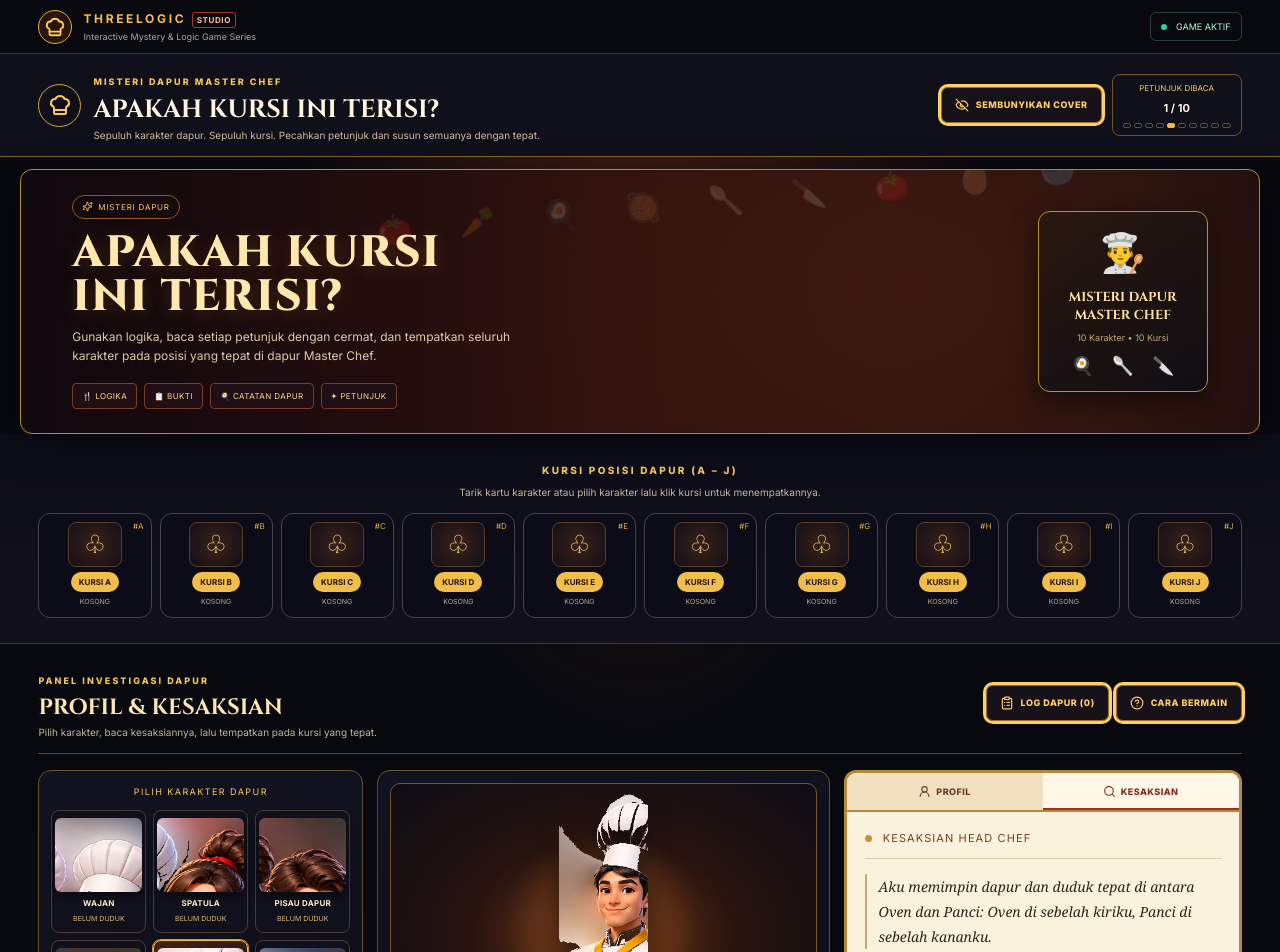
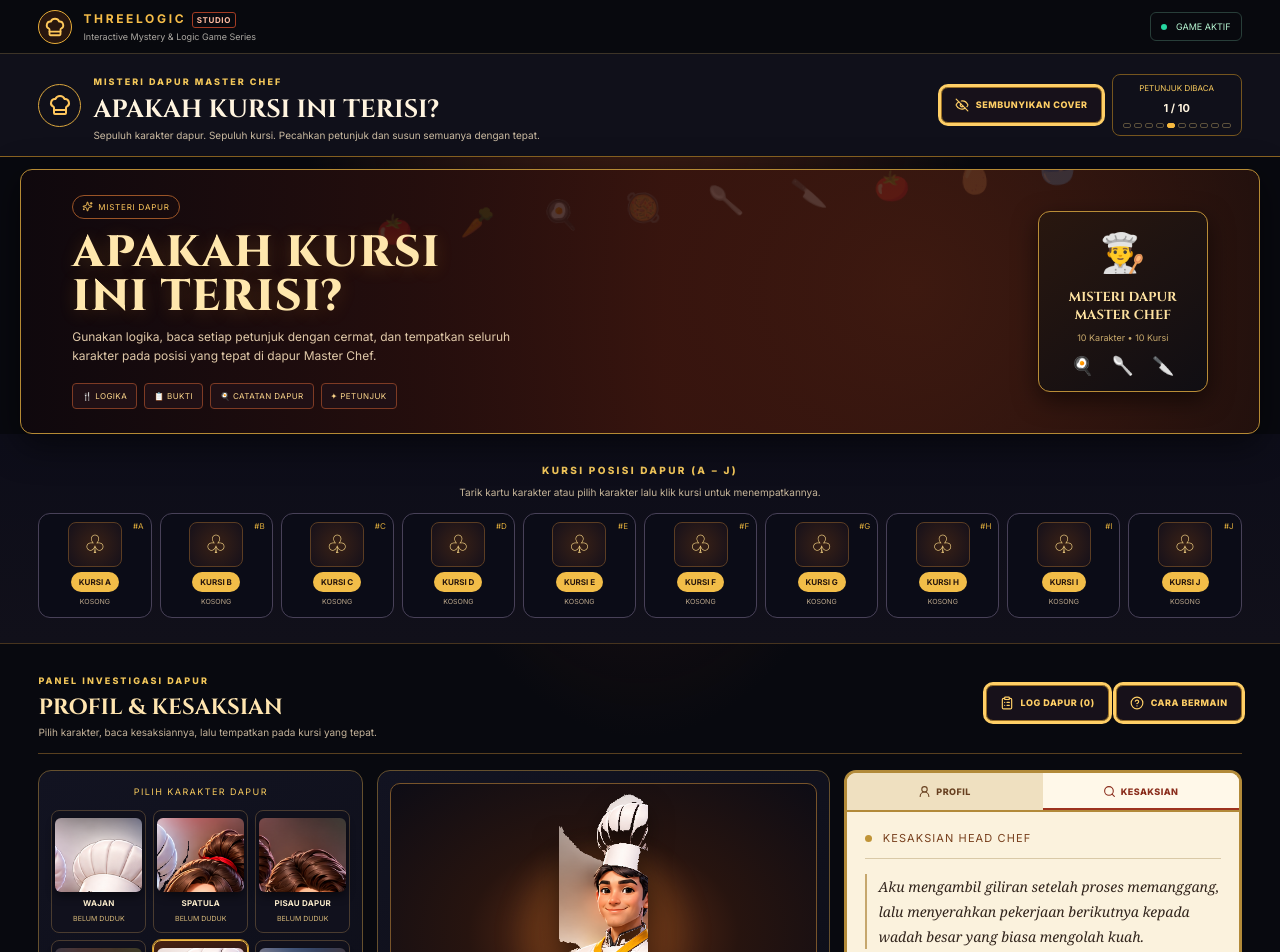
Before and after one commit to elaraderma-design/threelogic-masterchef, a React (Vite) app: page / in a window 1280 px wide. Shown: the top 952 px of the page. Built offline with nearby package versions, Linux system fonts and the light colour scheme.

Commit message:
Update App.tsx

```diff
--- a/App.tsx
+++ b/App.tsx
@@ -3,16 +3,16 @@ import { ChefHat, Eye, EyeOff, RotateCcw, CheckCircle2, XCircle, HelpCircle, Cli
 
 type Character = { id:string; name:string; role:string; emoji:string; image:string; chibiImage:string; bio:string; statement:string; profile:string; seat:string; color:string };
 const characters: Character[] = [
- {id:'wajan',name:'WAJAN',role:'Peralatan Penggorengan',emoji:'🍳',image:'/assets/characters/masterchef-wajan.png',chibiImage:'/assets/characters/masterchef-wajan-chibi.png',bio:'Wajan andalan untuk menumis dan menggoreng.',statement:'Aku selalu menjadi yang pertama dipanaskan. Di meja ini, tak ada satu pun karakter yang duduk di sebelah kiriku.',profile:'Wajan selalu siap menerima bahan pertama dan memulai proses memasak.',seat:'A',color:'#f97316'},
- {id:'spatula',name:'SPATULA',role:'Alat Membalik',emoji:'🥄',image:'/assets/characters/masterchef-spatula.png',chibiImage:'/assets/characters/masterchef-spatula-chibi.png',bio:'Membantu membalik dan mengaduk bahan dengan rapi.',statement:'Aku bekerja berdampingan dengan Wajan. Jika Wajan bergeser satu kursi ke kanan, aku harus ikut bergeser agar tetap tepat di sisinya.',profile:'Spatula selalu bekerja bersama Wajan dan berada tepat di sebelah kanannya.',seat:'B',color:'#fbbf24'},
- {id:'pisau',name:'PISAU DAPUR',role:'Persiapan Bahan',emoji:'🔪',image:'/assets/characters/masterchef-pisau.png',chibiImage:'/assets/characters/masterchef-pisau-chibi.png',bio:'Membantu memotong bahan dengan presisi.',statement:'Aku duduk di sisi kanan Spatula, sementara Oven berada lebih jauh di sebelah kananku. Tidak ada karakter lain di antara aku dan Spatula.',profile:'Semua bahan harus dipotong rapi sebelum masuk ke proses memasak.',seat:'C',color:'#94a3b8'},
- {id:'oven',name:'OVEN',role:'Pemanggang',emoji:'♨️',image:'/assets/characters/masterchef-grill-chef.png',chibiImage:'/assets/characters/masterchef-grill-chef-chibi.png',bio:'Menjaga suhu stabil untuk memanggang hidangan.',statement:'Aku harus tepat di sebelah kiri Head Chef. Kami selalu berdampingan, dan Head Chef berada di sisi kananku.',profile:'Oven mengandalkan suhu dan waktu yang tepat untuk menghasilkan hidangan matang sempurna.',seat:'D',color:'#fb7185'},
- {id:'headchef',name:'HEAD CHEF',role:'Kapten Dapur',emoji:'👨‍🍳',image:'/assets/characters/masterchef-head-chef.png',chibiImage:'/assets/characters/masterchef-head-chef-chibi.png',bio:'Pemimpin dapur yang mengawasi seluruh tim.',statement:'Aku memimpin dapur dan duduk tepat di antara Oven dan Panci: Oven di sebelah kiriku, Panci di sebelah kananku.',profile:'Head Chef mengatur ritme kerja dan memastikan semua anggota bekerja sama.',seat:'E',color:'#facc15'},
- {id:'panci',name:'PANCI',role:'Peralatan Rebus',emoji:'🍲',image:'/assets/characters/masterchef-panci.png',chibiImage:'/assets/characters/masterchef-panci-chibi.png',bio:'Andalan untuk sup, kaldu, dan hidangan berkuah.',statement:'Aku berada tepat setelah Head Chef jika dibaca dari kiri ke kanan. Mixer berada tepat setelah aku.',profile:'Panci menjaga kuah tetap hangat dan rasa tetap seimbang.',seat:'F',color:'#38bdf8'},
- {id:'mixer',name:'MIXER',role:'Pencampur Adonan',emoji:'🥣',image:'/assets/characters/masterchef-mixer.png',chibiImage:'/assets/characters/masterchef-mixer-chibi.png',bio:'Mencampur bahan untuk adonan dan dessert.',statement:'Aku duduk di antara Panci dan Tomat. Panci adalah tetangga di sebelah kiriku, sedangkan Tomat tetangga di sebelah kananku.',profile:'Mixer membuat adonan tercampur rata sebelum dipanggang atau diolah.',seat:'G',color:'#f472b6'},
- {id:'tomat',name:'TOMAT',role:'Bahan Segar',emoji:'🍅',image:'/assets/characters/masterchef-tomat.png',chibiImage:'/assets/characters/masterchef-tomat-chibi.png',bio:'Bahan segar untuk saus, salad, dan berbagai hidangan.',statement:'Aku tidak duduk di dekat Head Chef. Mixer berada tepat di sebelah kiriku, dan Telur berada lebih jauh di sebelah kananku.',profile:'Tomat memberi warna cerah dan rasa segar pada banyak hidangan.',seat:'H',color:'#ef4444'},
- {id:'telur',name:'TELUR',role:'Bahan Serbaguna',emoji:'🥚',image:'/assets/characters/masterchef-pastry-chef.png',chibiImage:'/assets/characters/masterchef-pastry-chef-chibi.png',bio:'Bahan serbaguna untuk sarapan, kue, dan saus.',statement:'Aku duduk tepat di sebelah kiri Juri Dapur. Juri berada di ujung meja yang berlawanan dari Wajan.',profile:'Telur dapat menjadi bahan utama maupun pelengkap hidangan.',seat:'I',color:'#e5e7eb'},
- {id:'juri',name:'JURI DAPUR',role:'Penilai Hidangan',emoji:'👩‍🍳',image:'/assets/characters/masterchef-juri.png',chibiImage:'/assets/characters/masterchef-juri-chibi.png',bio:'Menilai rasa, kreativitas, kebersihan, dan presentasi.',statement:'Aku bertugas mengawasi semua orang dari ujung meja. Wajan berada di ujung seberang, dan Telur duduk tepat di sebelah kiriku.',profile:'Juri memperhatikan setiap detail sebelum memberikan penilaian akhir.',seat:'J',color:'#c084fc'}
+ {id:'wajan',name:'WAJAN',role:'Peralatan Penggorengan',emoji:'🍳',image:'/assets/characters/masterchef-wajan.png',chibiImage:'/assets/characters/masterchef-wajan-chibi.png',bio:'Wajan andalan untuk menumis dan menggoreng.',statement:'Aku selalu menjadi awal dari persiapan hidangan. Tak ada siapa pun di sebelah kiriku, dan alat pembalik bekerja tepat setelah giliranku.',profile:'Wajan selalu siap menerima bahan pertama dan memulai proses memasak.',seat:'A',color:'#f97316'},
+ {id:'spatula',name:'SPATULA',role:'Alat Membalik',emoji:'🥄',image:'/assets/characters/masterchef-spatula.png',chibiImage:'/assets/characters/masterchef-spatula-chibi.png',bio:'Membantu membalik dan mengaduk bahan dengan rapi.',statement:'Aku bekerja berdampingan dengan alat yang biasa menampung minyak. Setelah tugasku selesai, bahan-bahan beralih ke tahap persiapan sebelum dipanggang.',profile:'Spatula selalu bekerja bersama Wajan dan berada tepat di sebelah kanannya.',seat:'B',color:'#fbbf24'},
+ {id:'pisau',name:'PISAU DAPUR',role:'Persiapan Bahan',emoji:'🔪',image:'/assets/characters/masterchef-pisau.png',chibiImage:'/assets/characters/masterchef-pisau-chibi.png',bio:'Membantu memotong bahan dengan presisi.',statement:'Aku bertugas menyiapkan bahan setelah alat pembalik selesai digunakan. Perangkat pemanggang baru mengambil giliran setelah tahap persiapanku terlewati.',profile:'Semua bahan harus dipotong rapi sebelum masuk ke proses memasak.',seat:'C',color:'#94a3b8'},
+ {id:'oven',name:'OVEN',role:'Pemanggang',emoji:'♨️',image:'/assets/characters/masterchef-grill-chef.png',chibiImage:'/assets/characters/masterchef-grill-chef-chibi.png',bio:'Menjaga suhu stabil untuk memanggang hidangan.',statement:'Aku mengolah hidangan dengan panas kering. Begitu pekerjaanku selesai, pemimpin dapur mengambil giliran berikutnya untuk mengatur proses selanjutnya.',profile:'Oven mengandalkan suhu dan waktu yang tepat untuk menghasilkan hidangan matang sempurna.',seat:'D',color:'#fb7185'},
+ {id:'headchef',name:'HEAD CHEF',role:'Kapten Dapur',emoji:'👨‍🍳',image:'/assets/characters/masterchef-head-chef.png',chibiImage:'/assets/characters/masterchef-head-chef-chibi.png',bio:'Pemimpin dapur yang mengawasi seluruh tim.',statement:'Aku mengambil giliran setelah proses memanggang, lalu menyerahkan pekerjaan berikutnya kepada wadah besar yang biasa mengolah kuah.',profile:'Head Chef mengatur ritme kerja dan memastikan semua anggota bekerja sama.',seat:'E',color:'#facc15'},
+ {id:'panci',name:'PANCI',role:'Peralatan Rebus',emoji:'🍲',image:'/assets/characters/masterchef-panci.png',chibiImage:'/assets/characters/masterchef-panci-chibi.png',bio:'Andalan untuk sup, kaldu, dan hidangan berkuah.',statement:'Aku menangani hidangan berkuah setelah pemimpin dapur memberi arahan. Sesudah giliranku, alat yang menyatukan adonan mulai bekerja.',profile:'Panci menjaga kuah tetap hangat dan rasa tetap seimbang.',seat:'F',color:'#38bdf8'},
+ {id:'mixer',name:'MIXER',role:'Pencampur Adonan',emoji:'🥣',image:'/assets/characters/masterchef-mixer.png',chibiImage:'/assets/characters/masterchef-mixer-chibi.png',bio:'Mencampur bahan untuk adonan dan dessert.',statement:'Aku menyatukan bahan dengan gerakan berulang. Wadah berkuah berada tepat sebelumku, sedangkan bahan merah segar menunggu tepat setelahku.',profile:'Mixer membuat adonan tercampur rata sebelum dipanggang atau diolah.',seat:'G',color:'#f472b6'},
+ {id:'tomat',name:'TOMAT',role:'Bahan Segar',emoji:'🍅',image:'/assets/characters/masterchef-tomat.png',chibiImage:'/assets/characters/masterchef-tomat-chibi.png',bio:'Bahan segar untuk saus, salad, dan berbagai hidangan.',statement:'Aku bahan segar berwarna merah, bukan alat masak. Aku datang setelah alat pengaduk adonan, sementara bahan bercangkang berada dua langkah setelahku.',profile:'Tomat memberi warna cerah dan rasa segar pada banyak hidangan.',seat:'H',color:'#ef4444'},
+ {id:'telur',name:'TELUR',role:'Bahan Serbaguna',emoji:'🥚',image:'/assets/characters/masterchef-pastry-chef.png',chibiImage:'/assets/characters/masterchef-pastry-chef-chibi.png',bio:'Bahan serbaguna untuk sarapan, kue, dan saus.',statement:'Aku bahan bercangkang yang berada tepat sebelum penilai hidangan. Penilai duduk di ujung yang berlawanan dari alat penggoreng.',profile:'Telur dapat menjadi bahan utama maupun pelengkap hidangan.',seat:'I',color:'#e5e7eb'},
+ {id:'juri',name:'JURI DAPUR',role:'Penilai Hidangan',emoji:'👩‍🍳',image:'/assets/characters/masterchef-juri.png',chibiImage:'/assets/characters/masterchef-juri-chibi.png',bio:'Menilai rasa, kreativitas, kebersihan, dan presentasi.',statement:'Aku bertugas menilai hasil masakan dan duduk di ujung meja. Di ujung seberang ada alat penggoreng, dan bahan bercangkang menjadi tetangga terdekatku.',profile:'Juri memperhatikan setiap detail sebelum memberikan penilaian akhir.',seat:'J',color:'#c084fc'}
 ];
 const seats = 'ABCDEFGHIJ'.split('');
 export default function App(){
```
